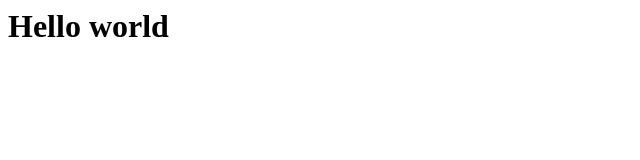
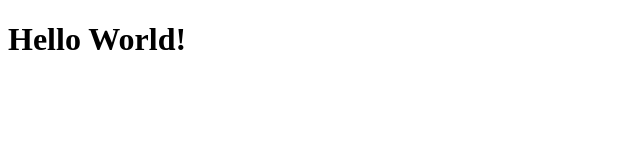
Before and after one commit to AlexanderLeontev/forseo, a plain HTML site: page index.html in a window 1280 px wide. Shown: the whole page, without its empty margins (0-640 px from the left). Drawn offline with Linux system fonts and the light colour scheme.

Commit message:
Update index.html

```diff
--- a/index.html
+++ b/index.html
@@ -1 +1,9 @@
-<h1>Hello world</h1>
+<!DOCTYPE html>
+<html lang="ru"><head>
+    <meta charset="utf-8">
+    <title>For SEO</title>
+</head>
+<body>
+  <h1>Hello World!</h1>
+</body>
+</html>
```
